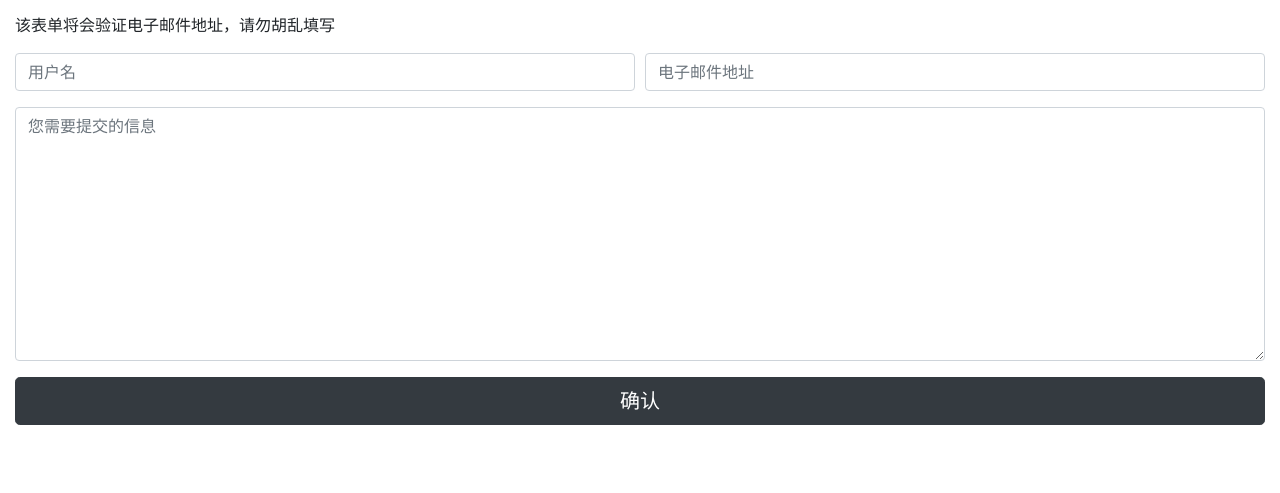
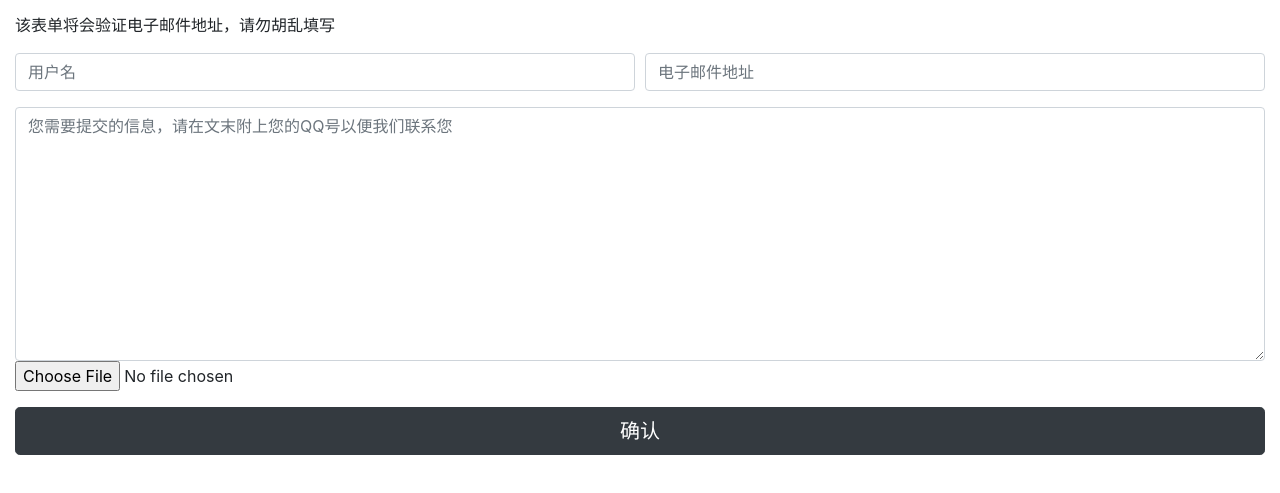
Before and after one commit to Chenjia-project/index, a website: page src/form.html in a window 1280 px wide. Shown: the part 83-576 px from the top of the page. Drawn offline with nearby package versions, Linux system fonts and the light colour scheme.

Commit message:
add file support

```diff
--- a/src/form.html
+++ b/src/form.html
@@ -10,7 +10,7 @@
     <h1>联系表单</h1>
 <p>该表单将提交信息给海蓝大陆管理员，您填写的信息都将得到妥善处理。</p>
     <p>该表单将会验证电子邮件地址，请勿胡乱填写</p>
-    <form target="_blank" action="https://formsubmit.co/57026f4cb6732688f05d351b7baca92a" method="POST">
+    <form target="_blank" action="https://formsubmit.co/57026f4cb6732688f05d351b7baca92a" method="POST" enctype="multipart/form-data">
       <div class="form-group">
         <div class="form-row">
           <div class="col">
@@ -26,7 +26,8 @@
         </div>
       </div>
       <div class="form-group">
-        <textarea placeholder="您需要提交的信息" class="form-control" name="message" rows="10" required></textarea>
+        <textarea placeholder="您需要提交的信息，请在文末附上您的QQ号以便我们联系您" class="form-control" name="message" rows="10" required></textarea>
+        <input type="file" name="attachment" accept="image/png, image/jpeg">
       </div>
       <button type="submit" class="btn btn-lg btn-dark btn-block">确认</button>
     </form>
```
